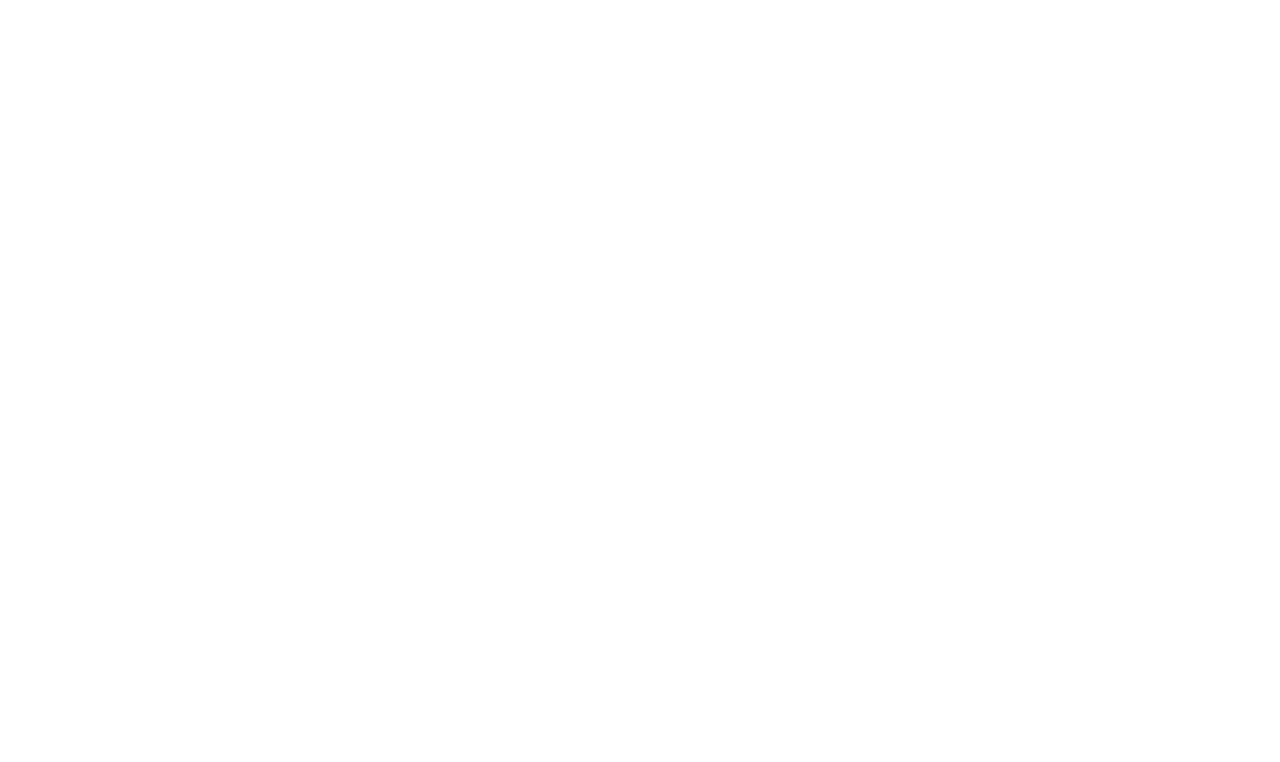
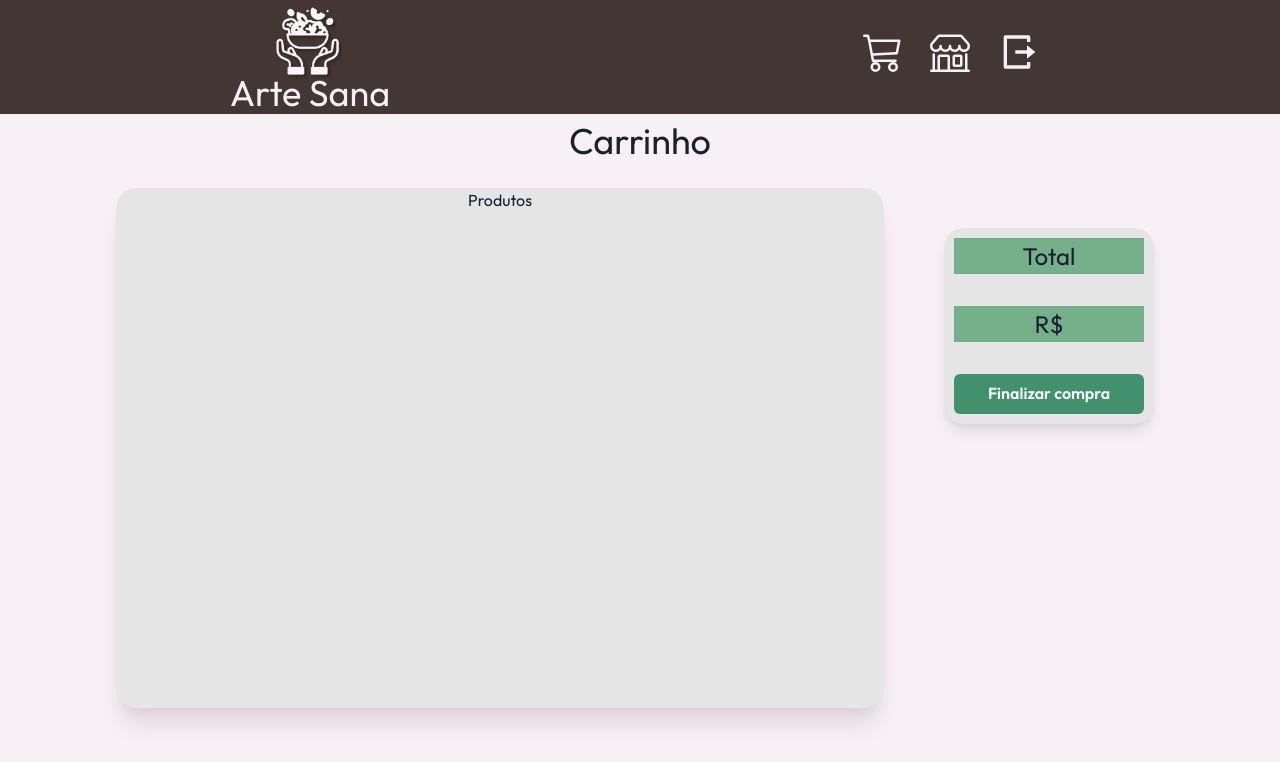
Before and after one commit to danielmm616/react-entrega-capstone, a React (Create React App) app: page /cart in a window 1280 px wide. Shown: the top 762 px of the page. Built offline with nearby package versions, Linux system fonts and the light colour scheme; no server answers.

Commit message:
feat: prototipos do carrinho e do carrinho flutuante feitos

```diff
--- /dev/null
+++ b/src/Pages/Cart/index.tsx
@@ -0,0 +1,71 @@
+import { Box, Text, Center, Flex, Stack } from "@chakra-ui/react";
+import HeaderC from "../../components/HeaderC";
+import { useCart } from "../../Providers/CartContext";
+import ButtonC from "../../components/ButtonC";
+import { useHistory } from "react-router-dom";
+
+const Cart = () => {
+  const history = useHistory();
+
+  const { cartProducts } = useCart();
+
+  if (cartProducts.length === 1) {
+    return (
+      <Box bg="cream.100" w="100vw" h="100vh">
+        <HeaderC />
+        <Center fontSize="4xl">Carrinho</Center>
+        <Flex direction="column" justify="center" align="center" mt="26vh">
+          <Text fontSize="3xl" maxW="280px" mb="10px">
+            Nada por aqui...
+          </Text>
+          <ButtonC
+            onClick={() => history.push("/vendedor")}
+            text="Ir às compras"
+            bg="green.200"
+          />
+        </Flex>
+      </Box>
+    );
+  } else {
+    return (
+      <Box bg="cream.100" w="100vw" h="100vh">
+        <HeaderC />
+        <Center fontSize="4xl">Carrinho</Center>
+        <Flex direction={["column", "row"]} justify="center" align={["center", 'start']}>
+          <Box
+            bg="gray.100"
+            borderRadius="20px"
+            w={["90vw", "60vw"]}
+            h={["50vh", "65vh"]}
+            ml={["0", "50px"]}
+            mt="20px"
+            minW='300px'
+            overflow='auto'
+            boxShadow='xl'
+          >
+            Produtos
+          </Box>
+          <Box
+            w='210px'
+            borderRadius="20px"
+            bg="gray.100"
+            m={["20px", "60px"]}
+            h="100%"
+            p='10px'
+            boxShadow='lg'
+          >
+            <Stack spacing={8}>
+              <Text fontSize="2xl" >
+                Total
+              </Text>
+              <Text fontSize="2xl">R$</Text>
+              <ButtonC text="Finalizar compra" bg="green.200" />
+            </Stack>
+          </Box>
+        </Flex>
+      </Box>
+    );
+  }
+};
+
+export default Cart;
--- a/src/Routes/index.tsx
+++ b/src/Routes/index.tsx
@@ -3,6 +3,7 @@
 import LoginPage from "../Pages/Login";
 import RegisterPage from "../Pages/RegisterPage";
 import Vendedor from "../Pages/Vendedor";
+import Cart from "../Pages/Cart";
 
 const Routes = () => {
   return (
@@ -21,6 +22,9 @@
       <Route path="/vendedor">
         <Vendedor />
       </Route>
+      <Route path="/cart">
+       <Cart/>
+      </Route>
     </Switch>
   );
 };
--- a/src/index.css
+++ b/src/index.css
@@ -5,6 +5,10 @@
   -moz-osx-font-smoothing: grayscale;
 }
 
+html{
+  background-color: #F7F0F5;
+}
+
 code {
   font-family: source-code-pro, Menlo, Monaco, Consolas, "Courier New",
     monospace;
--- a/src/services/Theme/index.tsx
+++ b/src/services/Theme/index.tsx
@@ -16,6 +16,7 @@
       300: "#BC8A5F",
     },
     gray: {
+      100: "#E5E5E5",
       200: "#AEA298",
       300: "#8F857D",
       400: "#5C5552",
```
Also changed, not shown: src/components/CartC/index.tsx (added, +22 -0 lines).
